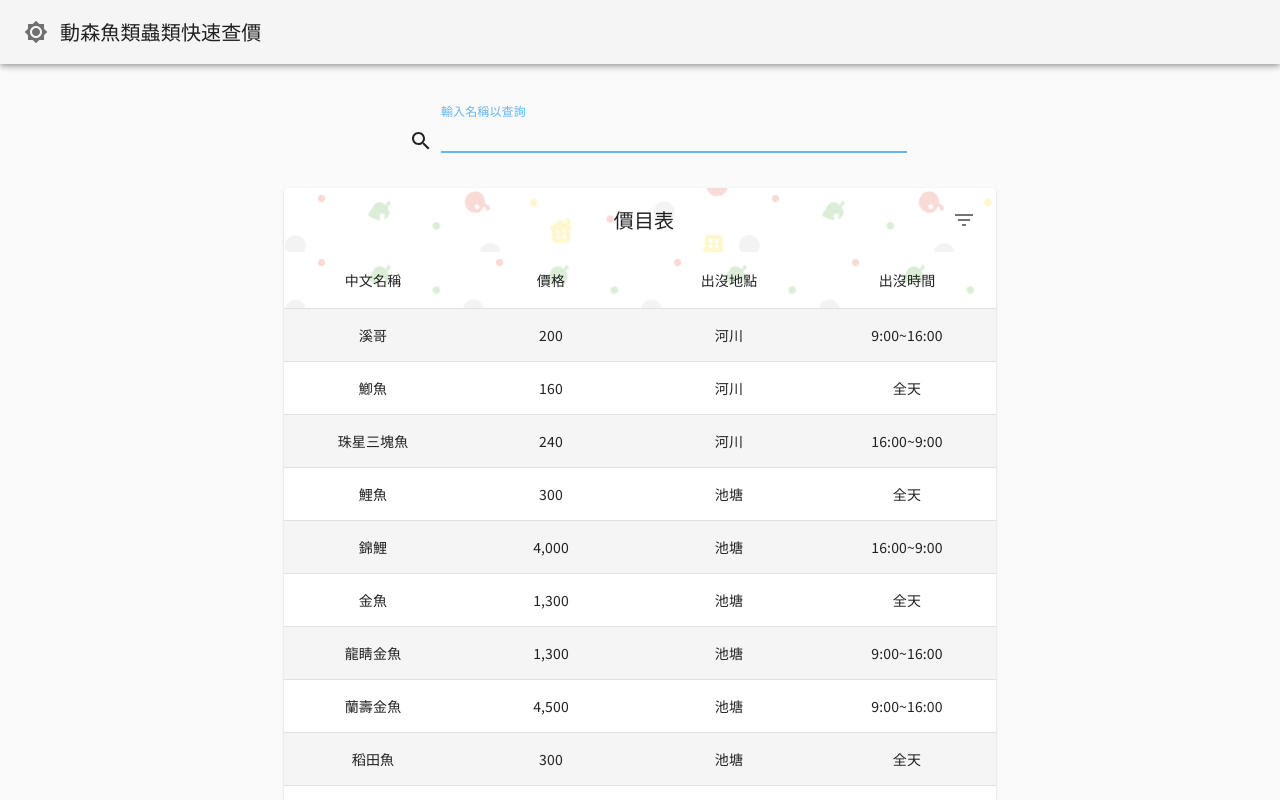
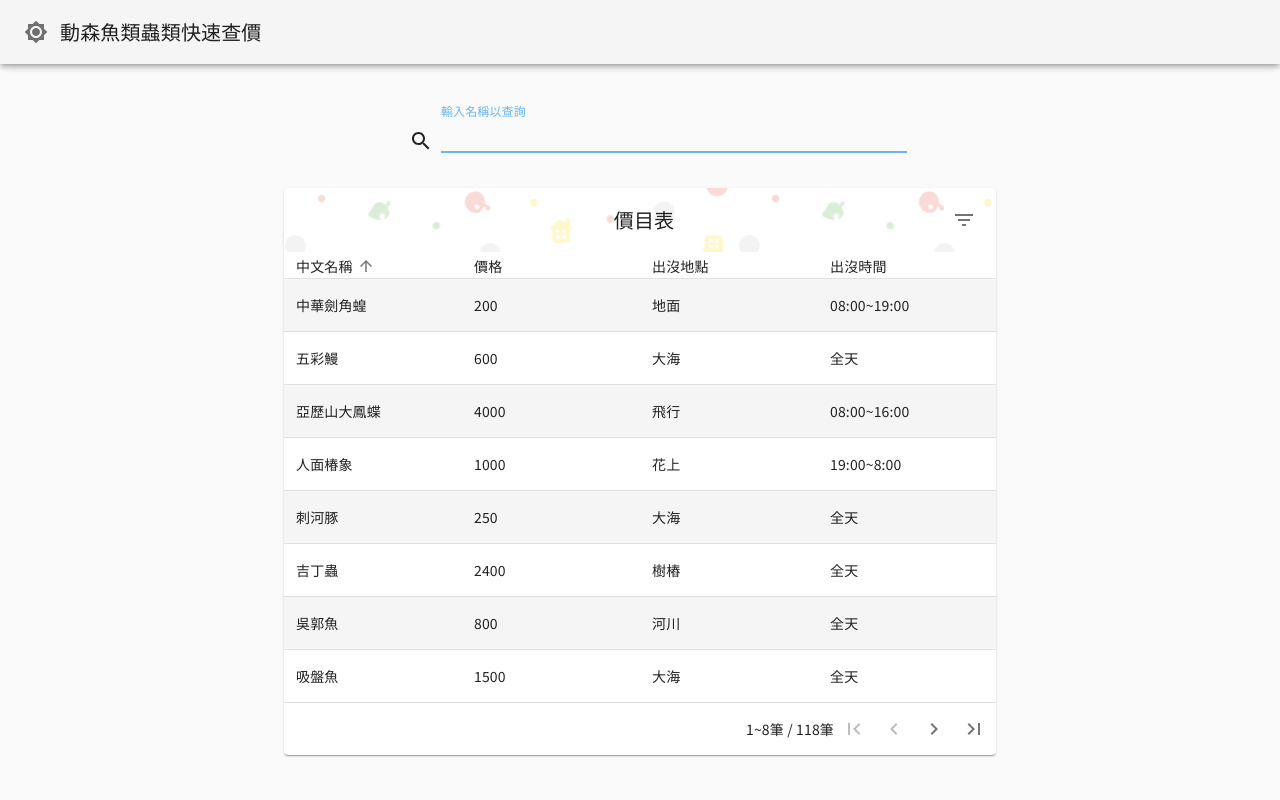
Before and after one commit to yirueilu-b/AnimalCrossingPrice, a React (Create React App) app: page / in a window 1280 px wide. Shown: the top 800 px of the page. Built offline with nearby package versions, Linux system fonts and the light colour scheme; the HTML template or start-up script is replaced by a standard one.

Commit message:
Sort function

```diff
--- a/src/App.js
+++ b/src/App.js
@@ -71,8 +71,13 @@
         resultsFish.data.pop();
         const rowsFish = resultsFish.data;// array of objects
         // console.log(rows);
-        this.setState({rows: rowsFish.concat(rowsInsect)});
-        this.setState({currentRows: rowsFish.concat(rowsInsect)});
+
+        let allData = rowsFish.concat(rowsInsect);
+        Object.keys(allData).forEach(function (el) {
+            allData[el].price = parseInt(allData[el].price.replace(',', ''))
+        });
+        this.setState({rows: allData});
+        this.setState({currentRows: allData});
     }
 
 
@@ -81,7 +86,7 @@
         this.setState({theme: newPaletteType});
     };
 
-    handleRowsFilter(e){
+    handleRowsFilter(e) {
         let tmpRows = this.state.rows.filter(row => row.name.indexOf(e.target.value) !== -1);
         if (tmpRows.length === 0) {
             this.setState({currentRows: this.state.rows});
@@ -103,7 +108,8 @@
         let myComponent;
         if (this.state.rows.length !== 0) {
             // console.log(this.state.rows);
-            myComponent = <Grid container spacing={2}
+            myComponent =
+                <Grid container spacing={2}
                       justify='center'
                       alignItems="center"
                       direction="row"
--- a/src/Component/Table.js
+++ b/src/Component/Table.js
@@ -1,5 +1,5 @@
 import React from 'react';
-import {withStyles, makeStyles} from '@material-ui/core/styles';
+import {withStyles, makeStyles, useTheme} from '@material-ui/core/styles';
 import Table from '@material-ui/core/Table';
 import TableBody from '@material-ui/core/TableBody';
 import TableCell from '@material-ui/core/TableCell';
@@ -15,6 +15,78 @@
 import IconButton from '@material-ui/core/IconButton';
 import Typography from '@material-ui/core/Typography';
 import FilterListIcon from '@material-ui/icons/FilterList';
+import TableSortLabel from '@material-ui/core/TableSortLabel';
+import FirstPageIcon from '@material-ui/icons/FirstPage';
+import KeyboardArrowLeft from '@material-ui/icons/KeyboardArrowLeft';
+import KeyboardArrowRight from '@material-ui/icons/KeyboardArrowRight';
+import LastPageIcon from '@material-ui/icons/LastPage';
+
+const rowPerPage = 8;
+
+function descendingComparator(a, b, orderBy) {
+    if (b[orderBy] < a[orderBy]) {
+        return -1;
+    }
+    if (b[orderBy] > a[orderBy]) {
+        return 1;
+    }
+    return 0;
+}
+
+function getComparator(order, orderBy) {
+    return order === 'desc'
+        ? (a, b) => descendingComparator(a, b, orderBy)
+        : (a, b) => -descendingComparator(a, b, orderBy);
+}
+
+function stableSort(array, comparator) {
+    const stabilizedThis = array.map((el, index) => [el, index]);
+    stabilizedThis.sort((a, b) => {
+        const order = comparator(a[0], b[0]);
+        if (order !== 0) return order;
+        return a[1] - b[1];
+    });
+    return stabilizedThis.map((el) => el[0]);
+}
+
+const headCells = [
+    {id: 'name', numeric: false, disablePadding: true, label: '中文名稱'},
+    {id: 'price', numeric: true, disablePadding: true, label: '價格'},
+    {id: 'location', numeric: false, disablePadding: true, label: '出沒地點'},
+    {id: 'time', numeric: false, disablePadding: true, label: '出沒時間'},
+];
+
+function EnhancedTableHead(props) {
+    const {order, orderBy, onRequestSort} = props;
+    const createSortHandler = (property) => (event) => {
+        onRequestSort(event, property);
+    };
+
+    return (
+        <TableHead>
+            <TableRow>
+                {headCells.map((headCell) => (
+                    <TableCell
+                        key={headCell.id}
+                        align='left'
+                        padding={headCell.disablePadding ? 'none' : 'default'}
+                        sortDirection={orderBy === headCell.id ? order : false}
+                    >
+                        <TableSortLabel
+                            active={orderBy === headCell.id}
+                            direction={orderBy === headCell.id ? order : 'asc'}
+                            onClick={createSortHandler(headCell.id)}
+                            style={{'paddingLeft': 12}}
+                        >
+                            {headCell.label}
+                        </TableSortLabel>
+                    </TableCell>
+                ))}
+            </TableRow>
+        </TableHead>
+    );
+}
+
 
 const useStyles = makeStyles((theme) => ({
     table: {
@@ -38,6 +110,7 @@
     body: {
         fontSize: 14,
         padding: theme.spacing(2),
+        paddingLeft: 12,
     },
 }))(TableCell);
 
@@ -48,6 +121,7 @@
         },
     },
 }))(TableRow);
+
 const useToolbarStyles = makeStyles((theme) => ({
     root: {
         backgroundImage: `url(${Image})`,
@@ -55,11 +129,12 @@
         paddingRight: theme.spacing(1),
     },
     title: {
-        paddingLeft:theme.spacing(6),
-        textAlign:'center',
+        paddingLeft: theme.spacing(6),
+        textAlign: 'center',
         flex: '1 1 100%',
     },
 }));
+
 const EnhancedTableToolbar = (props) => {
     const classes = useToolbarStyles();
     return (
@@ -76,16 +151,93 @@
     );
 };
 
+const useStyles1 = makeStyles((theme) => ({
+    root: {
+        flexShrink: 0,
+        marginLeft: theme.spacing(0),
+    },
+    icon: {
+        padding: theme.spacing(1),
+    }
+}));
+
+function TablePaginationActions(props) {
+    const classes = useStyles1();
+    const theme = useTheme();
+    const {count, page, rowsPerPage, onChangePage} = props;
+
+    const handleFirstPageButtonClick = (event) => {
+        onChangePage(event, 0);
+    };
+
+    const handleBackButtonClick = (event) => {
+        onChangePage(event, page - 1);
+    };
+
+    const handleNextButtonClick = (event) => {
+        onChangePage(event, page + 1);
+    };
+
+    const handleLastPageButtonClick = (event) => {
+        onChangePage(event, Math.max(0, Math.ceil(count / rowsPerPage) - 1));
+    };
+
+    return (
+        <div className={classes.root}>
+            <IconButton
+                className={classes.icon}
+                onClick={handleFirstPageButtonClick}
+                disabled={page === 0}
+                aria-label="first page"
+            >
+                {theme.direction === 'rtl' ? <LastPageIcon/> : <FirstPageIcon/>}
+            </IconButton>
+            <IconButton
+                className={classes.icon}
+                onClick={handleBackButtonClick}
+                disabled={page === 0}
+                aria-label="previous page">
+                {theme.direction === 'rtl' ? <KeyboardArrowRight/> : <KeyboardArrowLeft/>}
+            </IconButton>
+            <IconButton
+                className={classes.icon}
+                onClick={handleNextButtonClick}
+                disabled={page >= Math.ceil(count / rowsPerPage) - 1}
+                aria-label="next page"
+            >
+                {theme.direction === 'rtl' ? <KeyboardArrowLeft/> : <KeyboardArrowRight/>}
+            </IconButton>
+            <IconButton
+                className={classes.icon}
+                onClick={handleLastPageButtonClick}
+                disabled={page >= Math.ceil(count / rowsPerPage) - 1}
+                aria-label="last page"
+            >
+                {theme.direction === 'rtl' ? <FirstPageIcon/> : <LastPageIcon/>}
+            </IconButton>
+        </div>
+    );
+}
+
 export default function CustomizedTables(props) {
     const classes = useStyles();
     // console.log('props.data', props.data, props.filterName);
     const [page, setPage] = React.useState(0);
+    const [order, setOrder] = React.useState('asc');
+    const [orderBy, setOrderBy] = React.useState('name');
+    const emptyRows = rowPerPage - Math.min(rowPerPage, props.data.length - page * rowPerPage);
 
     const handleChangePage = (event, newPage) => {
         setPage(newPage);
     };
+
+    const handleRequestSort = (event, property) => {
+        const isAsc = orderBy === property && order === 'asc';
+        setOrder(isAsc ? 'desc' : 'asc');
+        setOrderBy(property);
+    };
     useEffect(() => {
-        console.log(props.data.length);
+        // console.log(props.data.length);
         setPage(0);
     }, [props.data.length]);
 
@@ -100,41 +252,50 @@
                     <col style={{width: '25%'}}/>
                     <col style={{width: '25%'}}/>
                 </colgroup>
-                <TableHead>
-                    <TableRow>
-                        <StyledTableCell align="center">中文名稱</StyledTableCell>
-                        <StyledTableCell align="center">價格</StyledTableCell>
-                        <StyledTableCell align="center">出沒地點</StyledTableCell>
-                        <StyledTableCell align="center">出沒時間</StyledTableCell>
-                    </TableRow>
-                </TableHead>
-
+                <EnhancedTableHead
+                    order={order}
+                    orderBy={orderBy}
+                    onRequestSort={handleRequestSort}
+                    rowCount={props.data.length}
+                />
                 <TableBody>
                     {
 
-                        props.data.slice(page * 10, page * 10 + 10)
+                        stableSort(props.data, getComparator(order, orderBy))
+                            .slice(page * rowPerPage, page * rowPerPage + rowPerPage)
                             .map((row) => (
                                     <StyledTableRow key={row.name}>
-                                        <StyledTableCell align="center">{row.name}</StyledTableCell>
-                                        <StyledTableCell align="center">{row.price}</StyledTableCell>
-                                        <StyledTableCell align="center">{row.location}</StyledTableCell>
-                                        <StyledTableCell align="center">{row.time}</StyledTableCell>
+                                        <StyledTableCell align="left">{row.name}</StyledTableCell>
+                                        <StyledTableCell align="left">{row.price}</StyledTableCell>
+                                        <StyledTableCell align="left">{row.location}</StyledTableCell>
+                                        <StyledTableCell align="left">{row.time}</StyledTableCell>
                                     </StyledTableRow>
                                 )
                             )
                     }
+                    {emptyRows > 0 && (
+                    <TableRow style={{height: 53 * emptyRows}}>
+                    <TableCell colSpan={6}/>
+                    </TableRow>
+                    )}
                 </TableBody>
 
             </Table>
             <TablePagination
-                labelDisplayedRows={({from, to, count}) => `${from}~${to}/${count}`}
+                labelDisplayedRows={({from, to, count}) => `${from}~${to}筆 / ${count}筆`}
                 labelRowsPerPage={''}
-                rowsPerPageOptions={[10]}
+                rowsPerPageOptions={[rowPerPage]}
                 component="div"
+                // colSpan={3}
                 count={props.data.length}
-                rowsPerPage={10}
+                rowsPerPage={rowPerPage}
                 page={page}
+                // SelectProps={{
+                //     inputProps: {'aria-label': 'rows per page'},
+                //     native: true,
+                // }}
                 onChangePage={handleChangePage}
+                ActionsComponent={TablePaginationActions}
             />
         </TableContainer>
 
```
Lines whose indentation alone changed are shown as unchanged.
